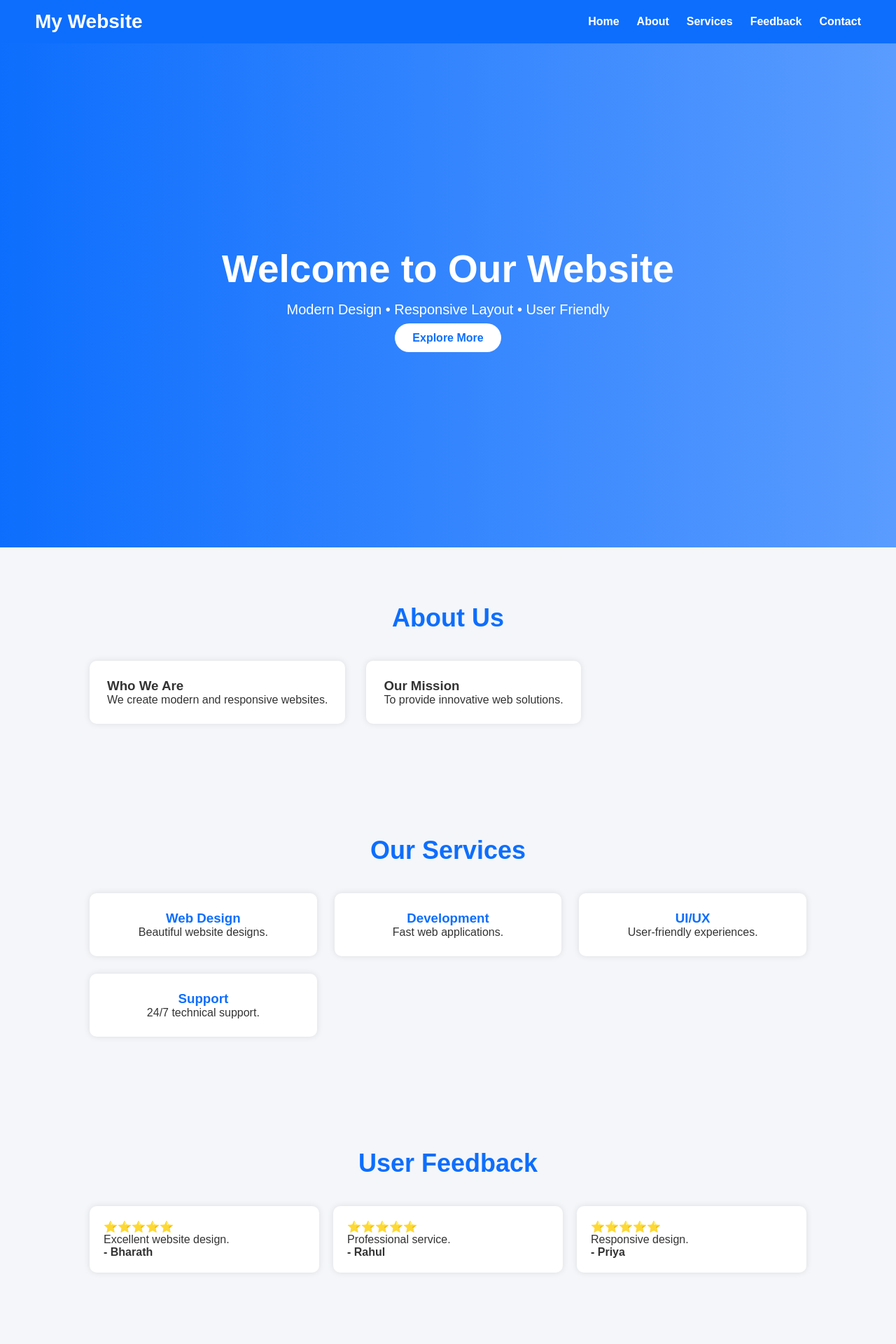
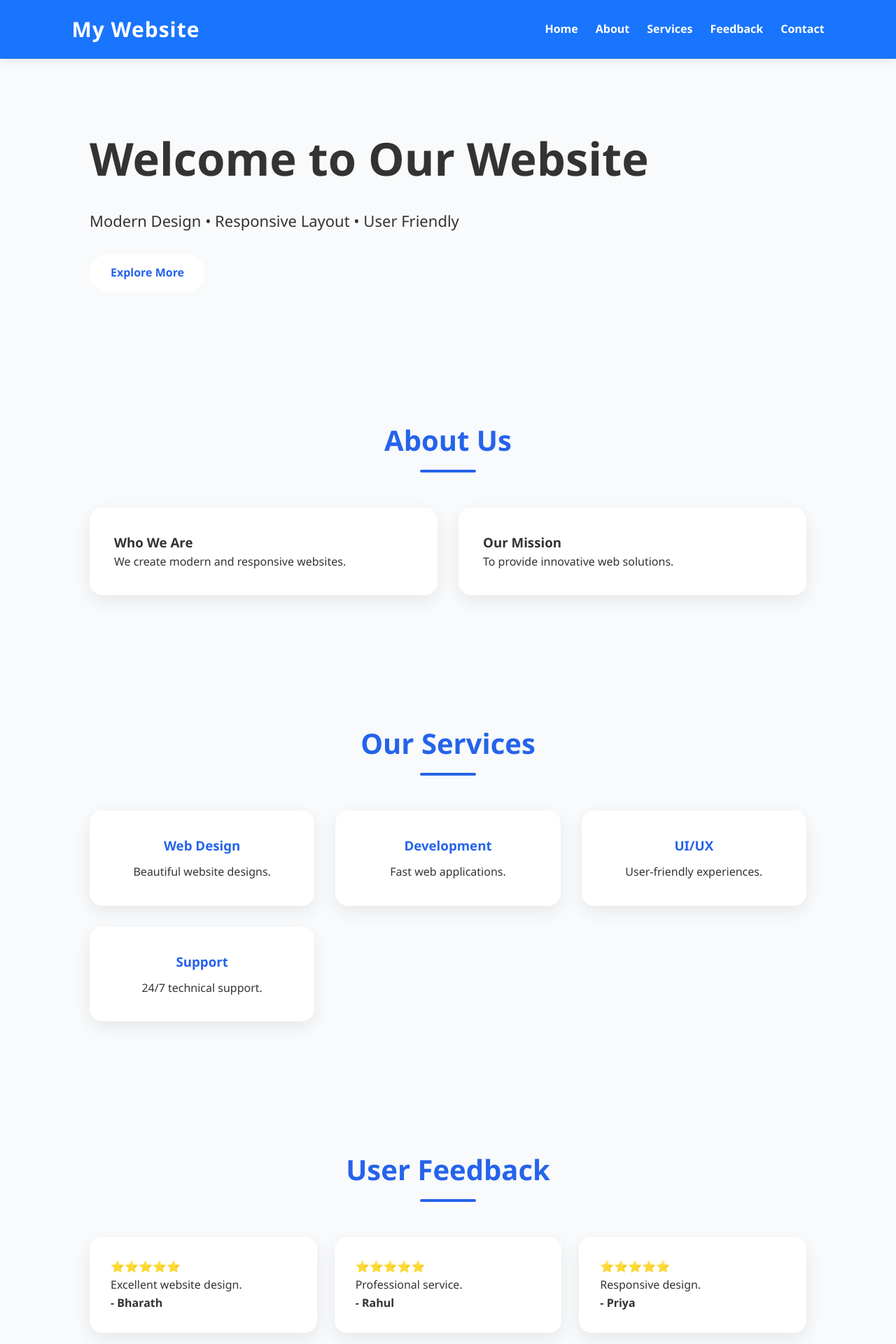
Before and after one commit to bharathkumar3492-cmd/practice-project, a Flask app: page / in a window 1280 px wide. Shown: the top 1920 px of the page at 70% size. Run offline with Flask 3, Linux system fonts and the light colour scheme.

Commit message:
updated style page

```diff
--- a/static/style.css
+++ b/static/style.css
@@ -2,172 +2,234 @@
 margin:0;
 padding:0;
 box-sizing:border-box;
-    font-family: Arial, sans-serif;
+font-family:'Segoe UI', Tahoma, Geneva, Verdana, sans-serif;
+}
+
+html{
+scroll-behavior:smooth;
 }
 
 body{
-    background:#f4f6f9;
+background:#f8fafc;
 color:#333;
+line-height:1.6;
 }
 
 /* Navigation */
+
 nav{
-    background:#0d6efd;
-    padding:15px 50px;
+background:rgba(13,110,253,0.95);
+backdrop-filter:blur(10px);
+padding:18px 8%;
 display:flex;
 justify-content:space-between;
 align-items:center;
 position:sticky;
 top:0;
+z-index:1000;
+box-shadow:0 2px 15px rgba(0,0,0,0.1);
 }
 
 .logo{
 color:white;
-    font-size:28px;
-    font-weight:bold;
+font-size:30px;
+font-weight:700;
+letter-spacing:1px;
 }
 
 nav ul{
 list-style:none;
 display:flex;
-}
-
-nav ul li{
-    margin-left:25px;
+gap:25px;
 }
 
 nav ul li a{
 color:white;
 text-decoration:none;
-    font-weight:bold;
+font-weight:600;
+transition:0.3s;
 }
 
-nav ul li a:hover{
-    color:#ffd700;
-}
+nav ul li a:hover
 
-/* Hero */
+/* Hero Section */
+
 .hero{
-    height:90vh;
+min-height:100vh;
 display:flex;
 justify-content:center;
 align-items:center;
 text-align:center;
-    background:linear-gradient(to right,#0d6efd,#5a9cff);
+background:
+linear-gradient(rgba(0,0,0,0.35),
+rgba(0,0,0,0.35)),
+linear-gradient(to right,#2563eb,#60a5fa);
 color:white;
 }
 
 .hero h1{
-    font-size:55px;
-    margin-bottom:15px;
+font-size:65px;
+margin-bottom:20px;
 }
 
 .hero p{
-    font-size:20px;
-    margin-bottom:20px;
+font-size:22px;
+margin-bottom:30px;
 }
 
 .btn{
+display:inline-block;
 background:white;
-    color:#0d6efd;
-    padding:12px 25px;
+color:#2563eb;
+padding:14px 30px;
+border-radius:30px;
 text-decoration:none;
-    border-radius:25px;
 font-weight:bold;
+transition:0.3s;
+}
+
+.btn:hover{
+transform:translateY(-3px);
+box-shadow:0 8px 20px rgba(255,255,255,0.3);
 }
 
 /* Sections */
+
 section{
-    padding:80px 10%;
+padding:90px 10%;
 }
 
 .section-title{
 text-align:center;
-    margin-bottom:40px;
-    font-size:36px;
-    color:#0d6efd;
+font-size:40px;
+margin-bottom:50px;
+color:#2563eb;
+position:relative;
+}
+
+.section-title::after{
+content:"";
+width:80px;
+height:4px;
+background:#2563eb;
+display:block;
+margin:10px auto;
+border-radius:5px;
 }
 
 /* About */
+
 .about-content{
-    display:flex;
+display:grid;
+grid-template-columns:repeat(auto-fit,minmax(300px,1fr));
 gap:30px;
 }
 
 .about-box{
 background:white;
-    padding:25px;
-    border-radius:10px;
-    box-shadow:0 0 10px rgba(0,0,0,0.1);
+padding:35px;
+border-radius:18px;
+box-shadow:0 8px 25px rgba(0,0,0,0.08);
+transition:0.3s;
+}
+
+.about-box:hover{
+transform:translateY(-8px);
 }
 
 /* Services */
+
 .services{
 display:grid;
 grid-template-columns:repeat(auto-fit,minmax(250px,1fr));
-    gap:25px;
+gap:30px;
 }
 
 .card{
 background:white;
-    padding:25px;
-    border-radius:10px;
+padding:35px;
 text-align:center;
-    box-shadow:0 0 10px rgba(0,0,0,0.1);
+border-radius:18px;
+box-shadow:0 8px 25px rgba(0,0,0,0.08);
+transition:0.3s;
+}
+
+.card:hover{
+transform:translateY(-10px);
 }
 
 .card h3{
-    color:#0d6efd;
+color:#2563eb;
+margin-bottom:10px;
 }
 
 /* Feedback */
+
 .feedback-container{
 display:grid;
 grid-template-columns:repeat(auto-fit,minmax(280px,1fr));
-    gap:20px;
+gap:25px;
 }
 
 .feedback-card{
 background:white;
-    padding:20px;
-    border-radius:10px;
-    box-shadow:0 0 10px rgba(0,0,0,0.1);
+padding:30px;
+border-radius:18px;
+box-shadow:0 8px 25px rgba(0,0,0,0.08);
+transition:0.3s;
+}
+
+.feedback-card:hover{
+transform:translateY(-8px);
 }
 
 /* Contact */
+
 .contact-form{
-    max-width:600px;
+max-width:650px;
 margin:auto;
 background:white;
 padding:40px;
-    border-radius:15px;
-    box-shadow:0 8px 20px rgba(0,0,0,0.1);
+border-radius:20px;
+box-shadow:0 8px 25px rgba(0,0,0,0.1);
 }
 
 .contact-form input,
 .contact-form textarea{
 width:100%;
-    padding:14px;
+padding:15px;
 margin:12px 0;
-    border:1px solid #ccc;
-    border-radius:8px;
+border:1px solid #ddd;
+border-radius:10px;
 font-size:16px;
+}
+
+.contact-form input:focus,
+.contact-form textarea:focus{
+outline:none;
+border:2px solid #2563eb;
 }
 
 .contact-form button{
 width:100%;
-    background:#0d6efd;
+padding:15px;
+background:#2563eb;
 color:white;
 border:none;
-    padding:14px;
-    border-radius:8px;
+border-radius:10px;
+font-size:17px;
 cursor:pointer;
+transition:0.3s;
 }
 
+.contact-form button:hover
+
 /* Footer */
+
 footer{
-    background:#0d6efd;
+background:#1e293b;
 color:white;
 text-align:center;
-    padding:20px;
+padding:25px;
+margin-top:40px;
 }
```
Lines whose indentation alone changed are shown as unchanged.
